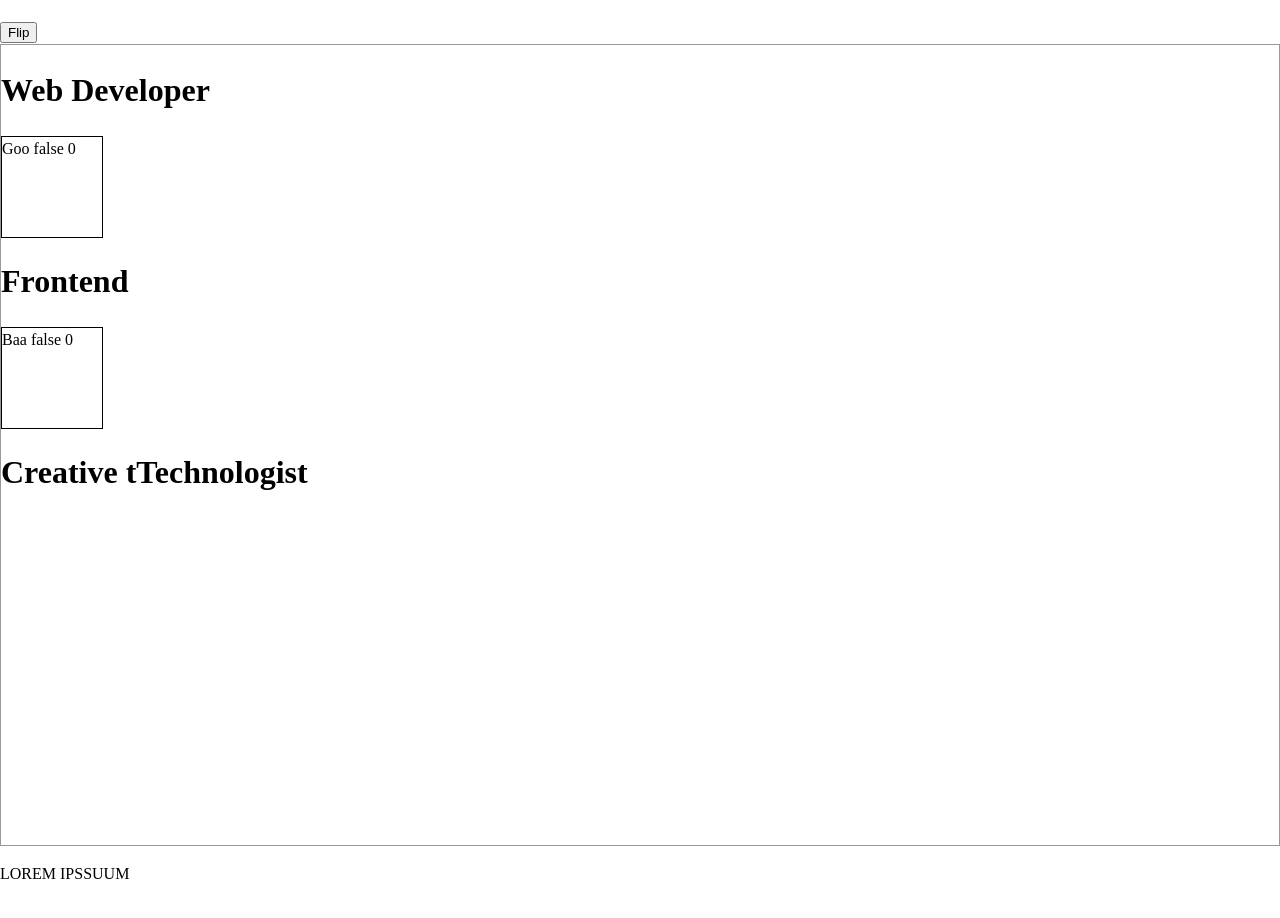
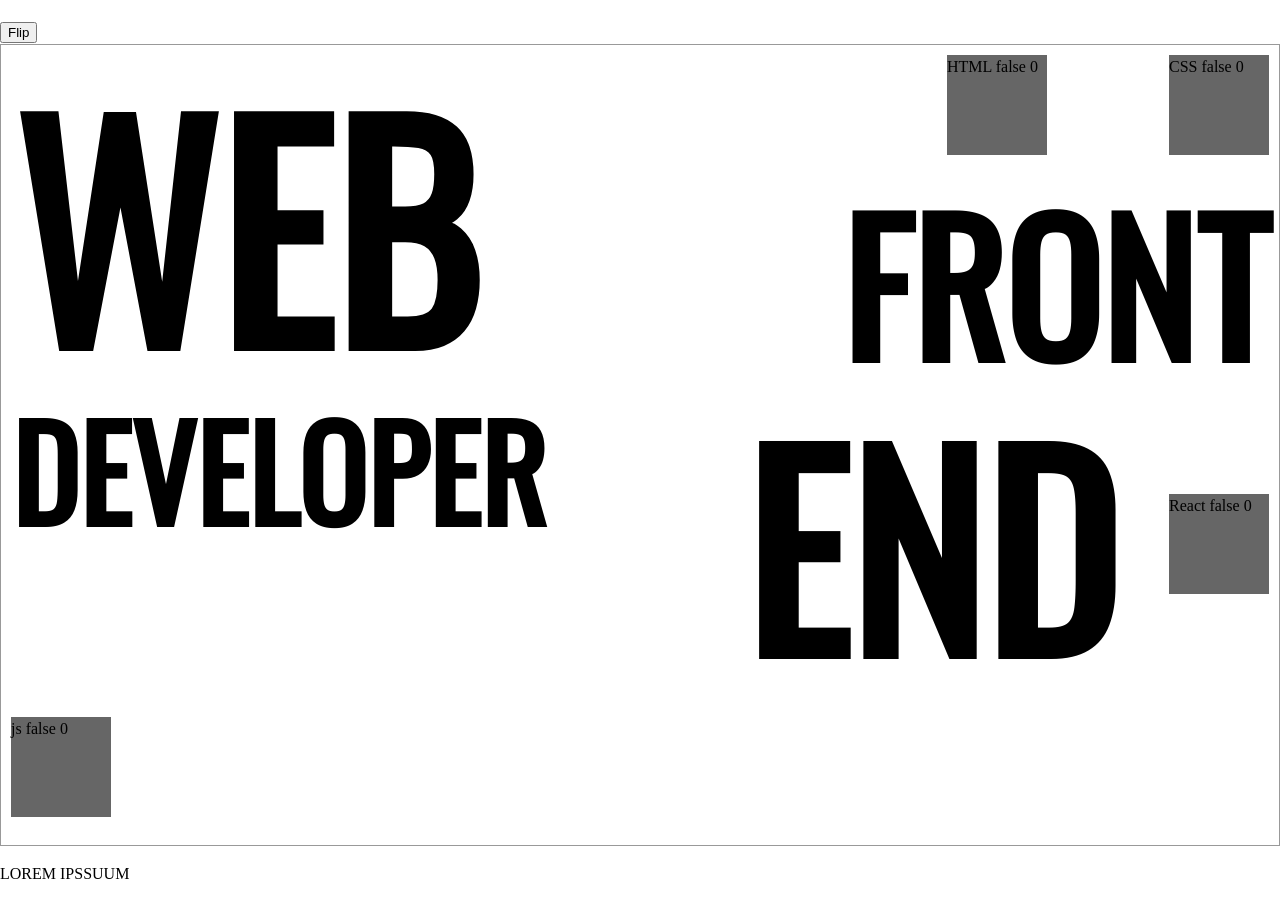
Before and after one commit to Britnell/wonday, an Astro site: page / in a window 1280 px wide. Shown: the part 620-1538 px from the top of the page. Built offline with nearby package versions, Linux system fonts and the light colour scheme; Astro itself is replaced by a stand-in of ours.

Commit message:
v1 layout w following icons

```diff
--- a/src/components/Follow.svelte
+++ b/src/components/Follow.svelte
@@ -23,30 +23,102 @@ const mouseMove = (ev)=>{
 
 </script>
 
-<div class="container">
-    <h1>Web Developer</h1>
-    <Logo logo="Goo" mouse={mouse} target={trail[10]} />
-    <h1>Frontend</h1>
-    <Logo logo="Baa" mouse={mouse} target={trail[30]} />
-    <h1>Creative tTechnologist</h1>
+<div class="skills">
+    <div class="grid">
 
+        <div class="webdev">
+            <h3 class="web">Web</h3>
+            <h3 class="dev">developer</h3>
+        </div>
+        <div class="html">
+            <Logo logo="HTML" mouse={mouse} target={trail[10]} />
+        </div>
+        <div class="css">
+            <Logo logo="CSS" mouse={mouse} target={trail[30]} />
+        </div>
+        <div class="frontend">
+            <h3 class="front">front</h3>
+            <div class="end">
+                <h3>end</h3>
+                <Logo logo="React" mouse={mouse} target={trail[50]} />
+            </div>
+        </div>
+        <div class="js">
+            <Logo logo="js" mouse={mouse} target={trail[70]} />
+        </div>
+    </div>
 </div>
 <svelte:body on:mousemove|passive={mouseMove} ></svelte:body>
 
 
 <style>
 
-.container {
+.skills {
     min-height: 100vh;
     border: 1px solid #999;
 }
 
-.logo {
-    background: red;
-    width: 40px;
-    height: 40px;
-    position: absolute;
-    transform: translate(-50%,-50%);
+.skills h3 {
+    font-family: Oswald;
+    line-height: 1.2;
+    margin: 0;
+    text-transform: uppercase;
+}
+
+.grid {
+    display: grid;
+    grid-template-columns: repeat(12, 1fr);
+    grid-auto-rows: auto;
+    /*
+    grid-template-rows: repeat(40, 10vw);
+    */
+}
+
+.grid > div {
+    padding: 10px;
+}
+
+.webdev {
+    grid-column: 1 / 8;
+    grid-row: 1 / 5;
+}
+    .web {
+        font-size: 22vw;
+    }
+    .dev {
+        font-size: 10vw;
+    }
+
+.html {
+    grid-column: 10;
+    grid-row: 1;
+}
+.css {
+    grid-column: 12 ;
+    grid-row: 1;
+}
+
+.frontend {
+    grid-column: 8 / 13;
+    grid-row: 2 / 7;
+}
+    .front {
+        font-size: 14vw;
+        text-align: right;
+    }
+    .end {
+        display: flex;
+        align-items: center;
+        justify-content: space-between;
+    }
+    .end h3 {
+        font-size: 20vw;
+        text-align: right;
+    }
+
+.js {
+    grid-column: 0;
+    grid-row: 7;
 }
 
 </style>
--- a/src/components/Logo.svelte
+++ b/src/components/Logo.svelte
@@ -36,11 +36,7 @@ $: checkForFollow(mouse,ref);
 
 const update = ()=>{
     if(!following) return;
-
-    // console.log('target ', target)
-
-    if(target) coords.set(target)
-
+    if(target) coords.set(target);
 }
 
 $: update(target);
@@ -68,8 +64,8 @@ $: update(target);
         height: 100px;
     }
     .logo {
-
-        border: 1px solid #000;
+        background-color: #666;
+        z-index: -1;
     }
 
     .fixed {
```
